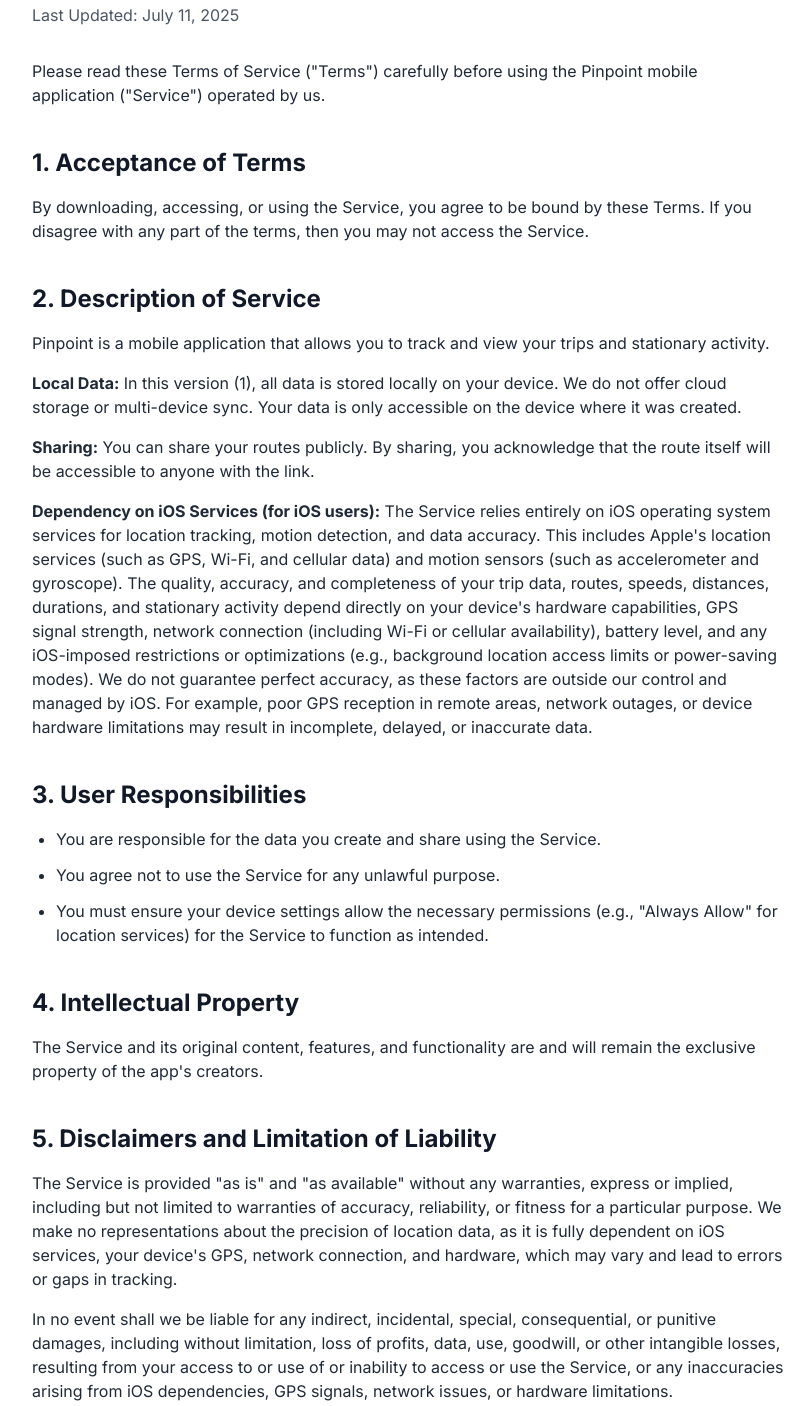
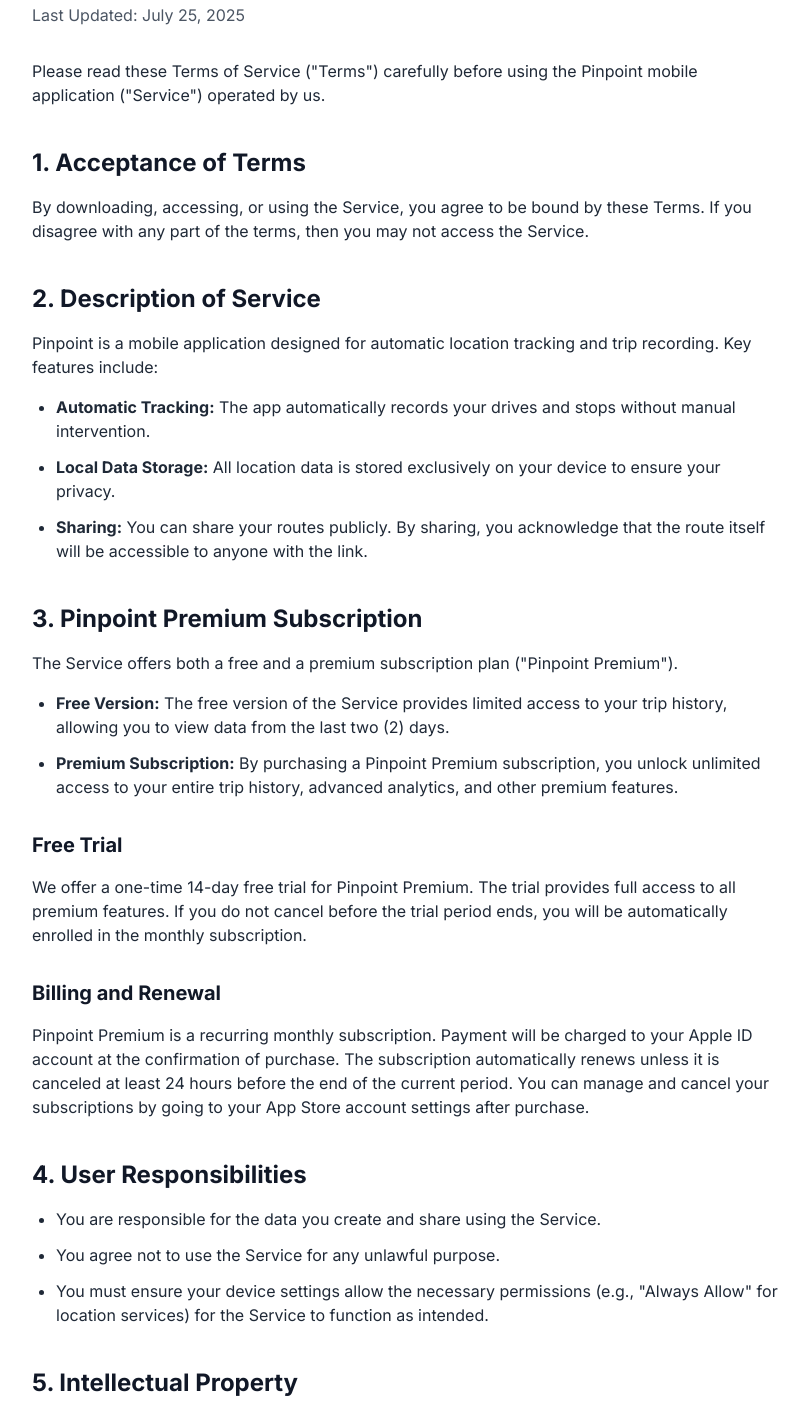
Before and after one commit to brangi/pinpoint-website, a plain HTML site: page terms-of-service.html in a window 1280 px wide. Shown: the part 237-1643 px from the top of the page, without its empty margins (232-1041 px from the left). Drawn offline with nearby package versions, Linux system fonts and the light colour scheme.

Commit message:
clarify terms

```diff
--- a/terms-of-service.html
+++ b/terms-of-service.html
@@ -75,7 +75,7 @@
         <div class="container mx-auto px-4 sm:px-6 lg:px-8 max-w-4xl">
             <div class="bg-white rounded-lg shadow-sm p-6 sm:p-10">
                 <h1 class="text-3xl sm:text-4xl font-bold text-gray-900 mb-6">Terms of Service</h1>
-                <p class="text-gray-600 mb-8">Last Updated: July 11, 2025</p>
+                <p class="text-gray-600 mb-8">Last Updated: July 25, 2025</p>
 
                 <div class="prose prose-lg max-w-none">
                     <p class="mb-6">Please read these Terms of Service ("Terms") carefully before using the Pinpoint mobile application ("Service") operated by us.</p>
@@ -84,33 +84,45 @@
                     <p class="mb-8">By downloading, accessing, or using the Service, you agree to be bound by these Terms. If you disagree with any part of the terms, then you may not access the Service.</p>
 
                     <h2 class="text-2xl font-bold text-gray-900 mt-10 mb-4">2. Description of Service</h2>
-                    <p class="mb-4">Pinpoint is a mobile application that allows you to track and view your trips and stationary activity.</p>
+                    <p class="mb-4">Pinpoint is a mobile application designed for automatic location tracking and trip recording. Key features include:</p>
+                    <ul class="list-disc pl-6 mb-8 space-y-3">
+                        <li><strong>Automatic Tracking:</strong> The app automatically records your drives and stops without manual intervention.</li>
+                        <li><strong>Local Data Storage:</strong> All location data is stored exclusively on your device to ensure your privacy.</li>
+                        <li><strong>Sharing:</strong> You can share your routes publicly. By sharing, you acknowledge that the route itself will be accessible to anyone with the link.</li>
+                    </ul>
 
-                    <p class="mb-4"><strong>Local Data:</strong> In this version (1), all data is stored locally on your device. We do not offer cloud storage or multi-device sync. Your data is only accessible on the device where it was created.</p>
+                    <h2 class="text-2xl font-bold text-gray-900 mt-10 mb-4">3. Pinpoint Premium Subscription</h2>
+                    <p class="mb-4">The Service offers both a free and a premium subscription plan ("Pinpoint Premium").</p>
+                    <ul class="list-disc pl-6 mb-8 space-y-3">
+                        <li><strong>Free Version:</strong> The free version of the Service provides limited access to your trip history, allowing you to view data from the last two (2) days.</li>
+                        <li><strong>Premium Subscription:</strong> By purchasing a Pinpoint Premium subscription, you unlock unlimited access to your entire trip history, advanced analytics, and other premium features.</li>
+                    </ul>
 
-                    <p class="mb-4"><strong>Sharing:</strong> You can share your routes publicly. By sharing, you acknowledge that the route itself will be accessible to anyone with the link.</p>
+                    <h3 class="text-xl font-bold text-gray-900 mt-8 mb-4">Free Trial</h3>
+                    <p class="mb-4">We offer a one-time 14-day free trial for Pinpoint Premium. The trial provides full access to all premium features. If you do not cancel before the trial period ends, you will be automatically enrolled in the monthly subscription.</p>
 
-                    <p class="mb-8"><strong>Dependency on iOS Services (for iOS users):</strong> The Service relies entirely on iOS operating system services for location tracking, motion detection, and data accuracy. This includes Apple's location services (such as GPS, Wi-Fi, and cellular data) and motion sensors (such as accelerometer and gyroscope). The quality, accuracy, and completeness of your trip data, routes, speeds, distances, durations, and stationary activity depend directly on your device's hardware capabilities, GPS signal strength, network connection (including Wi-Fi or cellular availability), battery level, and any iOS-imposed restrictions or optimizations (e.g., background location access limits or power-saving modes). We do not guarantee perfect accuracy, as these factors are outside our control and managed by iOS. For example, poor GPS reception in remote areas, network outages, or device hardware limitations may result in incomplete, delayed, or inaccurate data.</p>
+                    <h3 class="text-xl font-bold text-gray-900 mt-8 mb-4">Billing and Renewal</h3>
+                    <p class="mb-4">Pinpoint Premium is a recurring monthly subscription. Payment will be charged to your Apple ID account at the confirmation of purchase. The subscription automatically renews unless it is canceled at least 24 hours before the end of the current period. You can manage and cancel your subscriptions by going to your App Store account settings after purchase.</p>
 
-                    <h2 class="text-2xl font-bold text-gray-900 mt-10 mb-4">3. User Responsibilities</h2>
+                    <h2 class="text-2xl font-bold text-gray-900 mt-10 mb-4">4. User Responsibilities</h2>
                     <ul class="list-disc pl-6 mb-8 space-y-3">
                         <li>You are responsible for the data you create and share using the Service.</li>
                         <li>You agree not to use the Service for any unlawful purpose.</li>
                         <li>You must ensure your device settings allow the necessary permissions (e.g., "Always Allow" for location services) for the Service to function as intended.</li>
                     </ul>
 
-                    <h2 class="text-2xl font-bold text-gray-900 mt-10 mb-4">4. Intellectual Property</h2>
+                    <h2 class="text-2xl font-bold text-gray-900 mt-10 mb-4">5. Intellectual Property</h2>
                     <p class="mb-8">The Service and its original content, features, and functionality are and will remain the exclusive property of the app's creators.</p>
 
-                    <h2 class="text-2xl font-bold text-gray-900 mt-10 mb-4">5. Disclaimers and Limitation of Liability</h2>
+                    <h2 class="text-2xl font-bold text-gray-900 mt-10 mb-4">6. Disclaimers and Limitation of Liability</h2>
                     <p class="mb-4">The Service is provided "as is" and "as available" without any warranties, express or implied, including but not limited to warranties of accuracy, reliability, or fitness for a particular purpose. We make no representations about the precision of location data, as it is fully dependent on iOS services, your device's GPS, network connection, and hardware, which may vary and lead to errors or gaps in tracking.</p>
 
                     <p class="mb-8">In no event shall we be liable for any indirect, incidental, special, consequential, or punitive damages, including without limitation, loss of profits, data, use, goodwill, or other intangible losses, resulting from your access to or use of or inability to access or use the Service, or any inaccuracies arising from iOS dependencies, GPS signals, network issues, or hardware limitations.</p>
 
-                    <h2 class="text-2xl font-bold text-gray-900 mt-10 mb-4">6. Changes to Terms</h2>
+                    <h2 class="text-2xl font-bold text-gray-900 mt-10 mb-4">7. Changes to Terms</h2>
                     <p class="mb-8">We reserve the right, at our sole discretion, to modify or replace these Terms at any time. We will provide notice of any significant changes. By continuing to access or use our Service after those revisions become effective, you agree to be bound by the revised terms.</p>
 
-                    <h2 class="text-2xl font-bold text-gray-900 mt-10 mb-4">7. Contact Us</h2>
+                    <h2 class="text-2xl font-bold text-gray-900 mt-10 mb-4">8. Contact Us</h2>
                     <p class="mb-8">If you have any questions about these Terms, please contact us at <a href="mailto:support@pinpointapp.me" class="text-pinpoint-blue hover:text-pinpoint-dark-blue">support@pinpointapp.me</a>.</p>
                 </div>
             </div>
```
